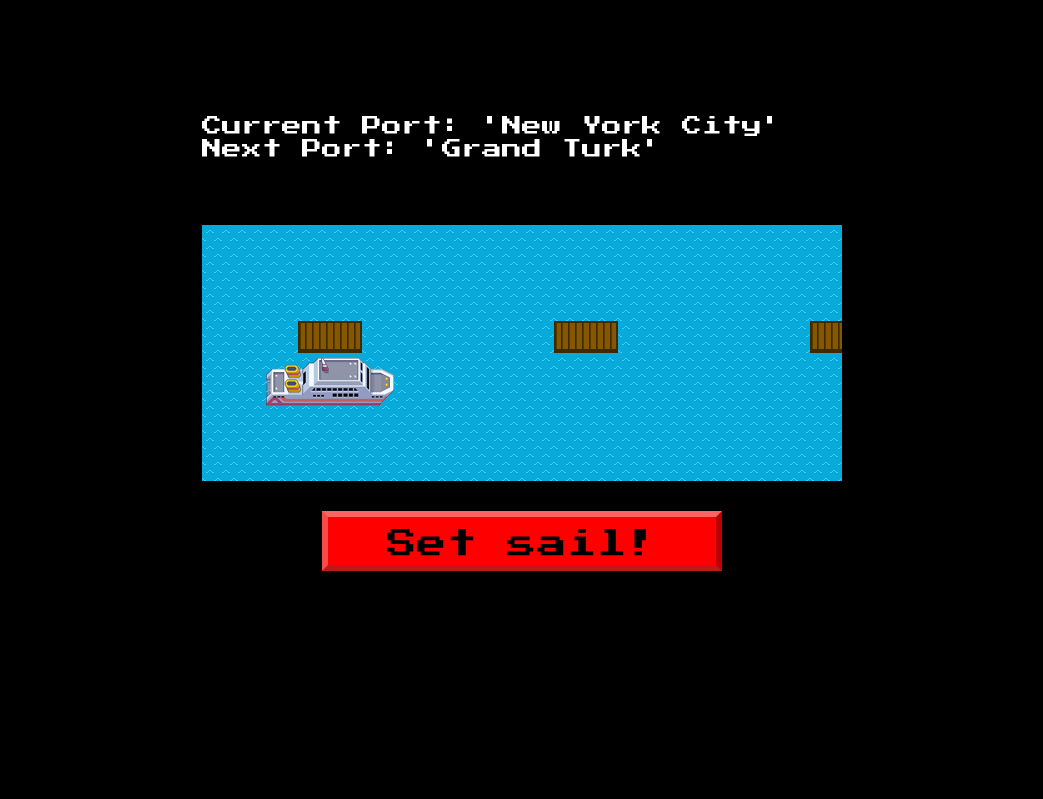
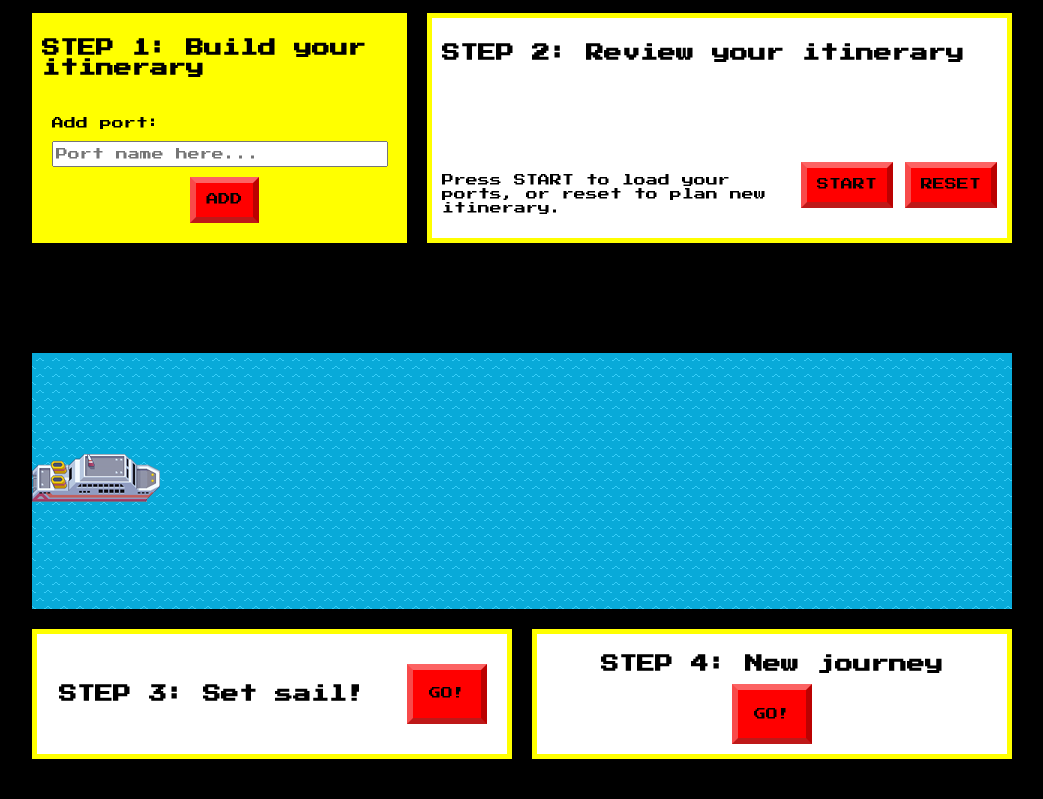
Before and after one commit to samtovey13/cruise-ships, a website: page index.html in a window 1280 px wide. Shown: the part 57-856 px from the top of the page, without its empty margins (118-1161 px from the left). Before the commit the page ends 800 px from the top, so only its background shows below. Drawn offline with Linux system fonts and the light colour scheme.

Commit message:
added user input form to customise itinerary, new buttons to load itinerary and to reload screen

```diff
--- a/css/style.css
+++ b/css/style.css
@@ -1,27 +1,131 @@
 html {
   height: 100%;
+  box-sizing: border-box;
 }
 body {
-  height: 100%;
+  min-height: 100%;
+  max-width: 1000px;
+  margin: auto;
   background-color: black;
   display: flex;
   align-items: center;
   justify-content: center;
   flex-direction: column;
   font-family: "Press Start 2P", cursive;
+  font-size: 12px;
 }
+h1 {
+  color: white;
+}
+.flex-wrapper-1000px {
+  max-width: 1000px;
+  display: flex;
+  flex-direction: row;
+  flex-wrap: wrap;
+  align-items: stretch;
+  justify-content: space-between;
+  margin-bottom: 30px;
+}
+form {
+  flex: 1 1 300px;
+  background-color: yellow;
+  color: black;
+  padding: 10px;
+  margin: 10px;
+  display: flex;
+  flex-flow: column nowrap;
+  justify-content: space-between;
+  align-items: flex-start;
+  min-height: 120px;
+}
+#add-port-flex-wrapper {
+  display: flex;
+  flex-flow: row wrap;
+  justify-content: center;
+  align-items: flex-end;
+  width: 100%;
+  padding: 5px;
+}
+#add-port-input-div {
+  flex: 1 1 300px;
+  margin: 5px;
+}
+#add-port {
+  width: 100%;
+}
+input {
+  height: 20px;
+  width: 95%;
+  margin-top: 10px;
+}
+.error-message {
+  color: red;
+  display: none;
+}
+button {
+  border-bottom: solid #be1818 6px;
+  border-right: solid #bb0101 6px;
+  border-top: solid #fc6363 6px;
+  border-left: solid #f84a4a 6px;
+  background-color: red;
+  padding: 10px;
+}
+#add-button {
+  flex: 0 0 auto;
+  margin: 5px;
+}
+#user-itinerary {
+  flex: 1 1 500px;
+  background-color: white;
+  border: solid yellow 5px;
+  min-height: 200px;
+  padding: 10px;
+  margin: 10px;
+  display: flex;
+  flex-flow: column nowrap;
+  align-items: flex-start;
+  justify-items: flex-start;
+}
+#port-list {
+  flex: 1 0 auto;
+  padding-left: 20px;
+  color: #029eb9;
+  list-style-type: square;
+}
+.user-port-li {
+  margin: 3px;
+}
+
+#start-button-div {
+  display: flex;
+  flex-flow: row wrap;
+  flex: 0 0 auto;
+  justify-content: space-evenly;
+}
+
+#start-button-div > p {
+  flex: 1 1 300px;
+}
+#start-button {
+  flex: 0 0 auto;
+}
+#reset-button {
+  flex: 0 0 auto;
+}
+
 #port-tracker {
   color: white;
-  width: 640px;
+  align-self: stretch;
   height: 70px;
   font-size: 20px;
 }
 #viewport {
-  width: 640px;
+  align-self: stretch;
   height: 256px;
   position: relative;
   overflow-x: auto;
   background-image: url("../images/water0.png");
+  margin: 0 10px 10px 10px;
 }
 
 #ports {
@@ -42,30 +146,43 @@ body {
   background-image: url("../images/ship.png");
   position: absolute;
 }
-@keyframes flashing {
-  0% {
-    font-size: 30px;
-  }
-  50% {
-    font-size: 32px;
-  }
-  100% {
-    font-size: 30px;
-  }
+#message {
+  width: 100%;
+  height: 20px;
+  position: absolute;
+  top: 0;
+  background-color: white;
+  font-size: 14px;
+  padding: 5px;
 }
-#sailbutton {
-  width: 400px;
+#set-sail-div,
+#new-journey-div {
+  background-color: white;
+  border: solid yellow 5px;
+  margin: 10px;
+  padding: 10px 0;
+  display: flex;
+  flex-flow: row wrap;
+  justify-content: center;
+  justify-items: center;
+  align-items: center;
+  align-content: center;
+  box-sizing: border-box;
+  flex: 1 1 200px;
+}
+#set-sail-div > h2,
+#new-journey-div > h2 {
+  flex: 1 1 auto;
+  margin: 10px 20px;
+  text-align: center;
+}
+#sailbutton,
+#new-journey-button {
+  flex: 0 0 80px;
   height: 60px;
-  border-bottom: solid #be1818 6px;
-  border-right: solid #bb0101 6px;
-  border-top: solid #fc6363 6px;
-  border-left: solid #f84a4a 6px;
-  margin-top: 30px;
-  background-color: red;
-  font-size: 30px;
-  padding: 10px;
+  margin: 0 20px;
 }
-#sailbutton:hover {
+button:hover {
   color: white;
 }
 #sailbutton:disabled {
@@ -74,14 +191,3 @@ body {
   border: none;
   opacity: 0.6;
 }
-
-#message-div {
-  width: 640px;
-  height: 40px;
-}
-#message {
-  border: none;
-  background-color: white;
-  font-size: 18px;
-  margin: 10px;
-}
--- a/index.html
+++ b/index.html
@@ -6,33 +6,119 @@
     <title>Cruise Ships</title>
     <link href="css/normalize.css" rel="stylesheet" />
     <link href="css/style.css" rel="stylesheet" />
-    <link href="https://fonts.googleapis.com/css2?family=Press+Start+2P&display=swap" rel="stylesheet">
+    <link
+      href="https://fonts.googleapis.com/css2?family=Press+Start+2P&display=swap"
+      rel="stylesheet"
+    />
   </head>
   <body>
-    <header id="port-tracker"></header>
-    <div id="message-div"></div>
+    <h1>Cruise Ships</h1>
+    <div class="flex-wrapper-1000px" id="form-container">
+      <form id="add-port-form" method="POST">
+        <h2>
+          STEP 1: Build your itinerary
+        </h2>
+        <div id="add-port-flex-wrapper">
+          <div id="add-port-input-div">
+            <label for="add-port">
+              Add port:
+            </label>
+            <span class="error-message" id="no-port-error"
+              >Enter a valid name</span
+            >
+            <br />
+            <input
+              type="text"
+              id="add-port-input"
+              name="add-port"
+              placeholder="Port name here..."
+            />
+          </div>
+          <button type="button" id="add-button">ADD</button>
+        </div>
+      </form>
+      <div id="user-itinerary">
+        <h2>
+          STEP 2: Review your itinerary
+        </h2>
+        <ul id="port-list"></ul>
+        <div id="start-button-div">
+          <p>Press START to load your ports, or reset to plan new itinerary.</p>
+          <div id="review-buttons">
+            <button type="button" id="start-button">START</button>
+            <button
+              type="reset"
+              id="reset-button"
+              onClick="window.location.reload();"
+            >
+              RESET
+            </button>
+          </div>
+        </div>
+      </div>
+    </div>
+
+    <div id="port-tracker"></div>
     <div id="viewport">
       <div id="ports"></div>
       <div id="ship"></div>
     </div>
-    <button id="sailbutton">Set sail!</button>
-
+    <div class="flex-wrapper-1000px" id="after-viewport-container">
+      <div id="set-sail-div">
+        <h2>STEP 3: Set sail!</h2>
+        <button type="button" id="sailbutton">GO!</button>
+      </div>
+      <div id="new-journey-div">
+        <h2>STEP 4: New journey</h2>
+        <button
+          type="button"
+          id="new-journey-button"
+          onClick="window.location.reload();"
+        >
+          GO!
+        </button>
+      </div>
+    </div>
     <script src="src/Controller.js"></script>
     <script src="src/Port.js"></script>
     <script src="src/Itinerary.js"></script>
     <script src="src/Ship.js"></script>
     <script>
-      const itinerary = new Itinerary([
-        new Port("New York City"),
-        new Port("Grand Turk"),
-        new Port("San Juan"),
-        new Port("Amber Cove"),
-      ]);
-      const ship = new Ship(itinerary);
-      const controller = new Controller(ship);
-      controller.renderPorts(itinerary.ports);
-      controller.renderShip();
-      controller.renderPortTracker();
+      let userPorts = [];
+      document.querySelector("#add-button").addEventListener("click", () => {
+        const portInput = document.querySelector("#add-port-input");
+        const errorMessage = document.querySelector("#no-port-error");
+        if (!portInput.value) {
+          return (errorMessage.style.display = "inline");
+        }
+        errorMessage.style.display = "none";
+        let port = new Port(portInput.value);
+        userPorts.push(port);
+        portInput.value = "";
+        let portElement = document.createElement("li");
+        portElement.className = "user-port-li";
+        portElement.id = `user-port-${userPorts.indexOf(port)}`;
+        portElement.innerHTML = port.name;
+        document.querySelector("#port-list").appendChild(portElement);
+      });
+
+      document
+        .querySelector("#add-port-input")
+        .addEventListener("keypress", function (event) {
+          if (event.keyCode === 13) {
+            event.preventDefault();
+            document.querySelector("#add-button").click();
+          }
+        });
+
+      document.querySelector("#start-button").addEventListener("click", () => {
+        const itinerary = new Itinerary(userPorts);
+        const ship = new Ship(itinerary);
+        const controller = new Controller(ship);
+        controller.renderPorts(ship.itinerary.ports);
+        controller.renderShip();
+        controller.renderPortTracker();
+      });
     </script>
   </body>
 </html>
--- a/src/Controller.js
+++ b/src/Controller.js
@@ -69,20 +69,18 @@
         clearInterval(sailInterval);
       }
       shipElement.style.left = `${shipLeft + 1}px`;
-    }, 10);
+    }, 15);
   };
 
   Controller.prototype.renderMessage = function renderMessage(message) {
     const messageElement = document.createElement("div");
     messageElement.id = "message";
     messageElement.innerHTML = message;
-    const messageDiv = document.querySelector("#message-div");
-    messageDiv.style.backgroundColor = "white";
-    messageDiv.appendChild(messageElement);
+    const viewport = document.querySelector("#viewport");
+    viewport.appendChild(messageElement);
     setTimeout(() => {
-      messageDiv.removeChild(messageElement);
-      messageDiv.style.backgroundColor = "black";
-    }, 3000);
+      viewport.removeChild(messageElement);
+    }, 2000);
   };
 
   Controller.prototype.renderPortTracker = function renderPortTracker() {
@@ -100,7 +98,7 @@
 
     const currentPortDiv = document.createElement("div");
     currentPortDiv.id = "current-port-div";
-    currentPortDiv.innerHTML = `Current Port: '${currentPort.name}'`;
+    currentPortDiv.innerHTML = `Current Port: ${currentPort.name}`;
     portTrackerElement.appendChild(currentPortDiv);
 
     const nextPortDiv = document.createElement("div");
@@ -109,7 +107,7 @@
       nextPortDiv.innerHTML = "You have reached your final destination.";
       portTrackerElement.appendChild(nextPortDiv);
     } else {
-      nextPortDiv.innerHTML = `Next Port: '${nextPort.name}'`;
+      nextPortDiv.innerHTML = `Next Port: ${nextPort.name}`;
       portTrackerElement.appendChild(nextPortDiv);
     }
   };
```
Also changed, not shown: src/Form.js (added, +27 -0 lines).
